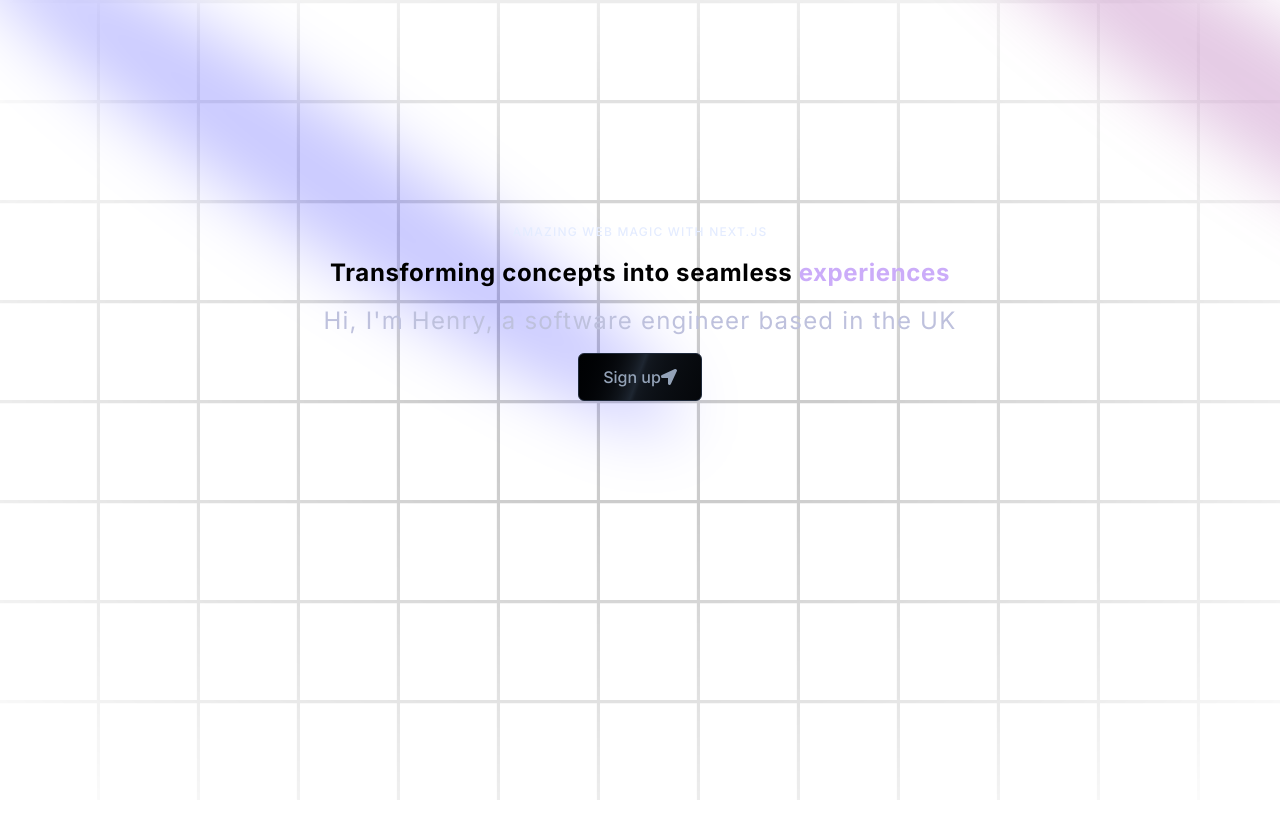
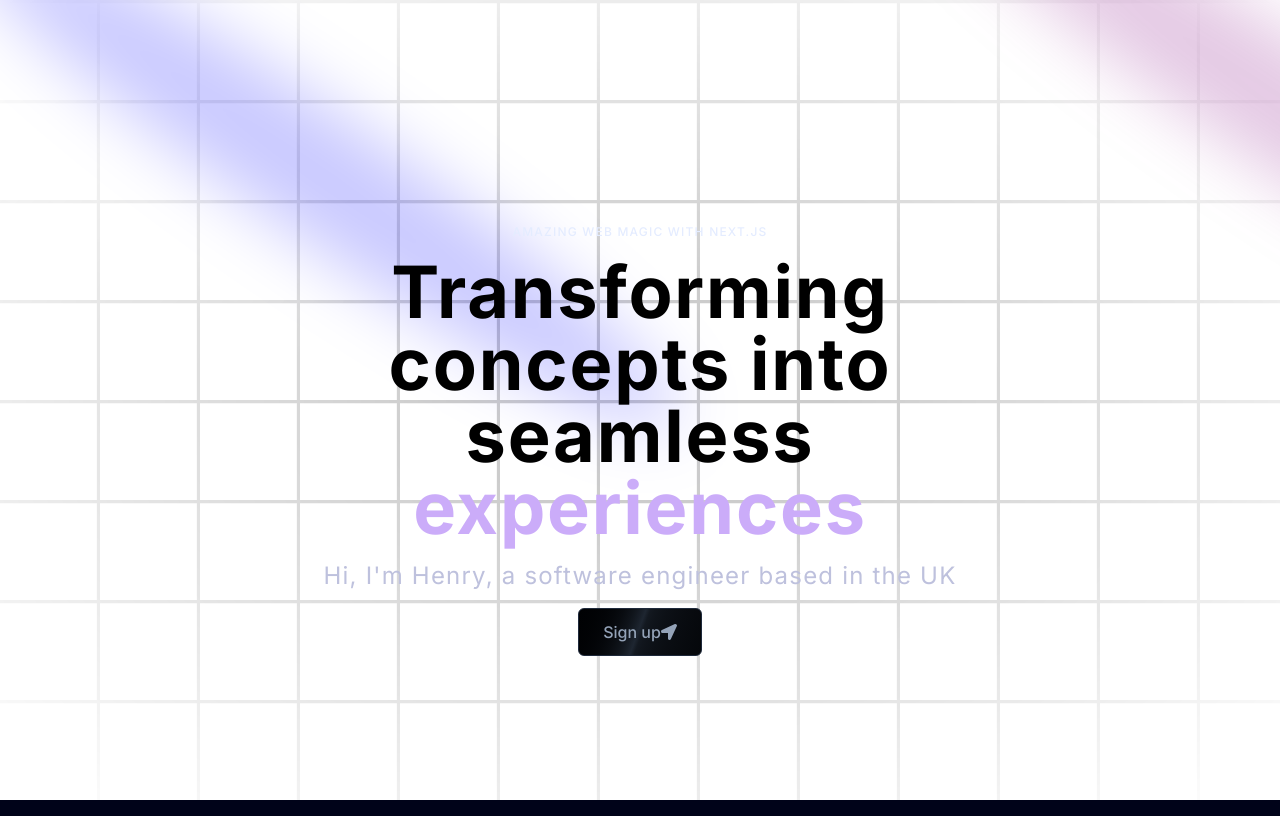
Before and after one commit to H3nry-T/Linear-, a Next.js app: page / in a window 1280 px wide. Shown: the top 816 px of the page. Built offline with nearby package versions, Linux system fonts and the light colour scheme.

Commit message:
generate text takes on new style

```diff
--- a/src/components/ui/GenerateText.tsx
+++ b/src/components/ui/GenerateText.tsx
@@ -53,7 +53,7 @@
   return (
     <div className={cn("font-bold", className)}>
       <div className="mt-4">
-        <div className=" dark:text-white text-black text-2xl leading-snug tracking-wide">
+        <div className={cn(` dark:text-white text-black text-2xl leading-snug tracking-wide`, className)}>
           {renderWords()}
         </div>
       </div>
```
